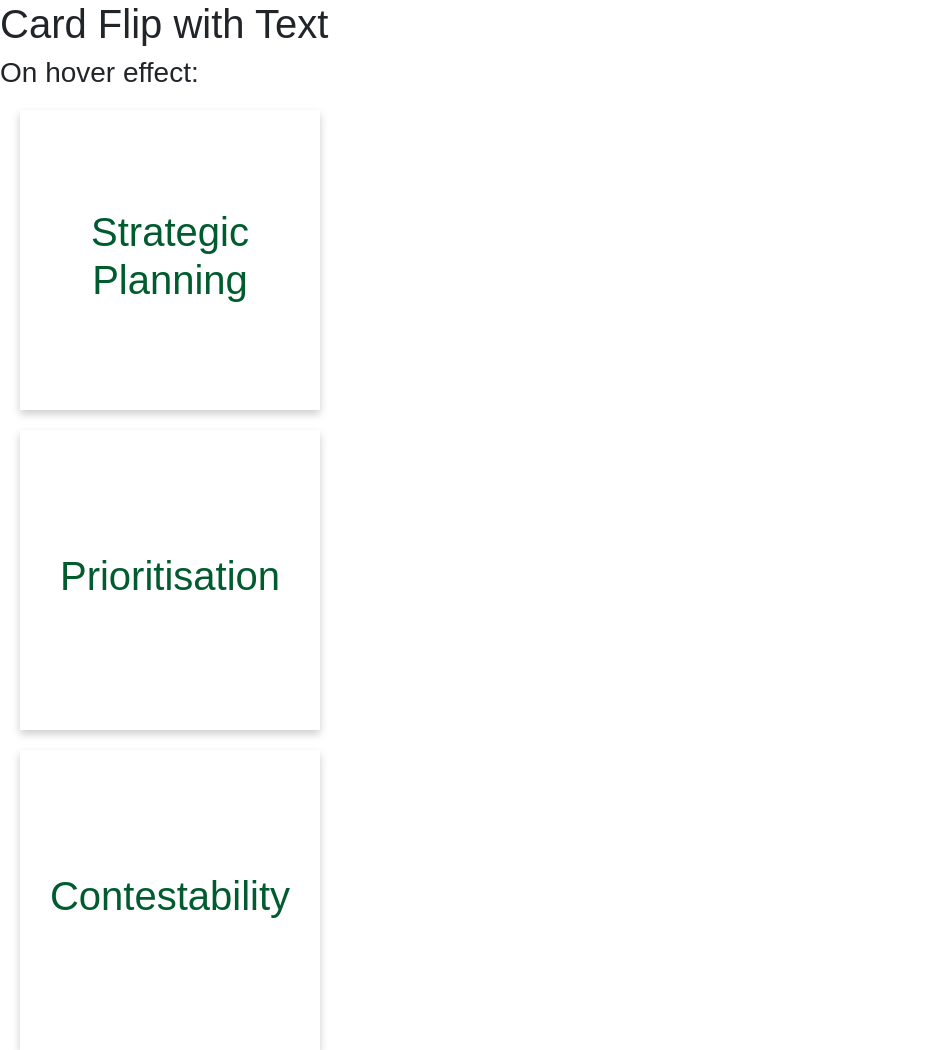
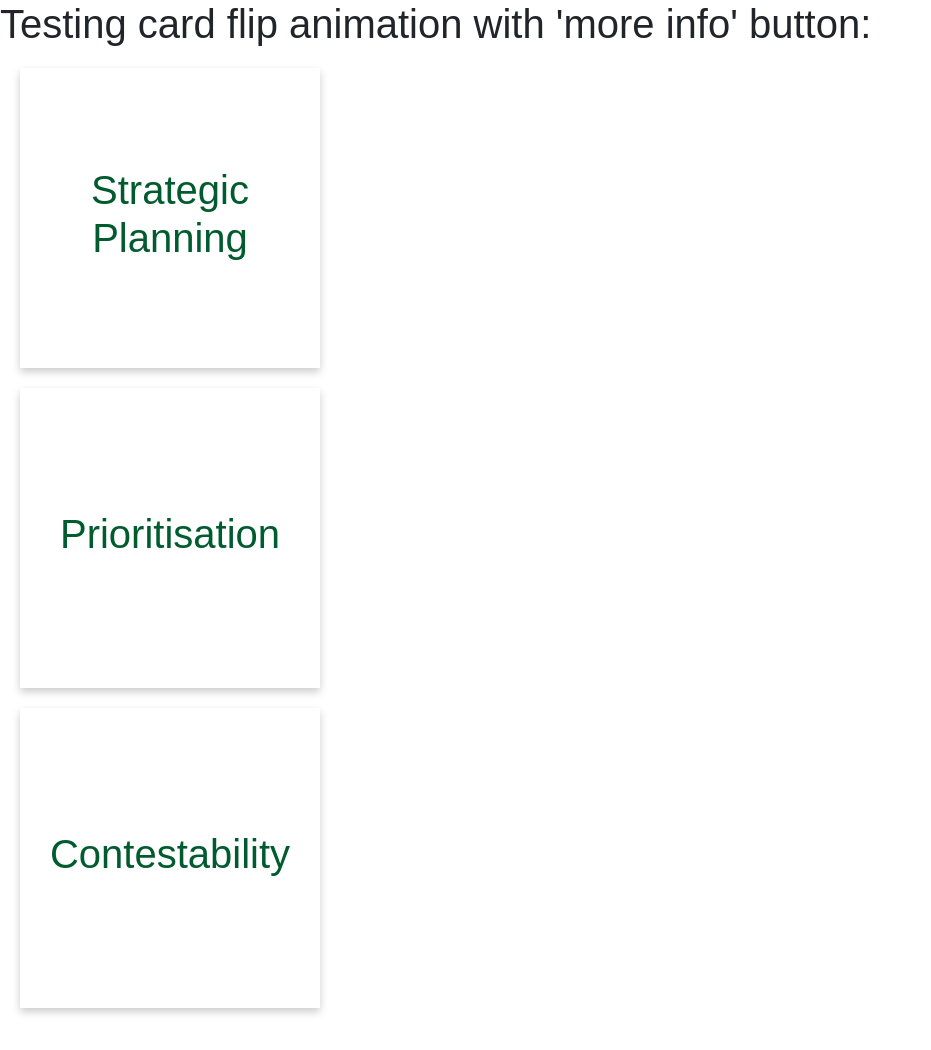
Before and after one commit to jashin21/test-hover-flip-card, a plain HTML site: page index.html in a window 1280 px wide. Shown: the whole page, without its empty margins (0-931 px from the left). After the commit the page ends 1008 px from the top, so only its background shows below. Drawn offline with nearby package versions, Linux system fonts and the light colour scheme.

Commit message:
Add files via upload

```diff
--- a/index.html
+++ b/index.html
@@ -64,8 +64,7 @@
 
         <body>
 
-            <h1>Card Flip with Text</h1>
-            <h3>On hover effect:</h3>
+            <h1>Testing card flip animation with 'more info' button:</h1>
 
             <div class="flip-card" id="card1">
                 <div class="flip-card-inner">
```
